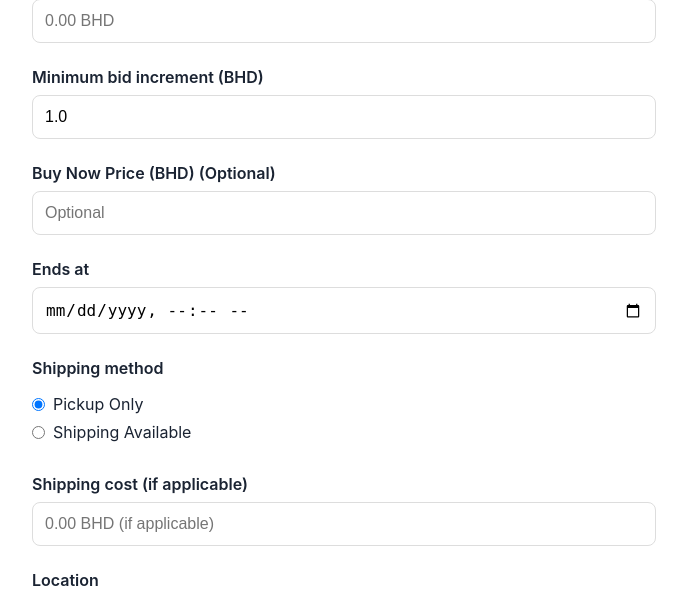
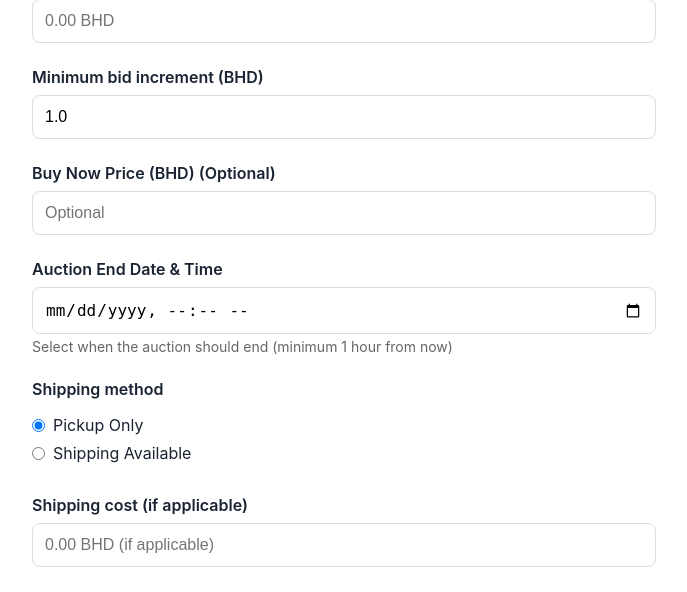
Before and after one commit to ebrahimpoly02/OnlineAuctionSystem, a Django app: template auctions/templates/auctions/create_auction.html in a window 1280 px wide. Shown: the part 801-1393 px from the top of the page, without its empty margins (520-1207 px from the left). Run offline with Django 4.2, Linux system fonts and the light colour scheme; the template is opened without the code that fills it: values that come from a table or form of the project are taken from there, others are empty; some libraries are stand-ins or nearby versions.

Commit message:
added helper text and min datetime

```diff
--- a/auctions/templates/auctions/create_auction.html
+++ b/auctions/templates/auctions/create_auction.html
@@ -159,6 +159,12 @@
     #id_images {
         display: none;
     }
+
+    .form-hint {
+        font-size: 0.875rem;
+        color: #666;
+        margin-top: 0.25rem;
+    }
 </style>
 
 <div class="form-container">
@@ -170,7 +176,8 @@
         <div class="form-layout">
             <!-- Left Side: Image Upload -->
             <div class="image-upload-section">
-<div class="image-preview-main" id="mainPreview">                    <div class="image-preview-text">
+                <div class="image-preview-main" id="mainPreview">
+                    <div class="image-preview-text">
                         <p>Upload up to 5 images</p>
                         <p style="font-size: 2rem; margin: 0.5rem 0;">+</p>
                     </div>
@@ -258,8 +265,9 @@
                 </div>
 
                 <div class="form-group">
-                    <label for="{{ form.end_time.id_for_label }}">Ends at</label>
+                    <label for="{{ form.end_time.id_for_label }}">Auction End Date & Time</label>
                     {{ form.end_time }}
+                    <div class="form-hint">Select when the auction should end (minimum 1 hour from now)</div>
                     {% if form.end_time.errors %}
                         <div class="error-message">{{ form.end_time.errors }}</div>
                     {% endif %}
@@ -308,7 +316,7 @@
     // Image preview functionality for multiple images
     let selectedFiles = [];
 
-    // Make all boxes clickable
+    // Make boxes clickable
     document.getElementById('mainPreview').addEventListener('click', function() {
         document.getElementById('id_images').click();
     });
@@ -357,5 +365,22 @@
             }
         }
     });
+
+    // set min datetime to 1 hour from now
+    const endTimeInput = document.getElementById('{{ form.end_time.id_for_label }}');
+    if (endTimeInput) {
+        const now = new Date();
+        now.setHours(now.getHours() + 1);
+
+        // format: YYYY-MM-DDTHH:MM
+        const year = now.getFullYear();
+        const month = String(now.getMonth() + 1).padStart(2, '0');
+        const day = String(now.getDate()).padStart(2, '0');
+        const hours = String(now.getHours()).padStart(2, '0');
+        const minutes = String(now.getMinutes()).padStart(2, '0');
+
+        const minDateTime = `${year}-${month}-${day}T${hours}:${minutes}`;
+        endTimeInput.min = minDateTime;
+    }
 </script>
 {% endblock %}
```
